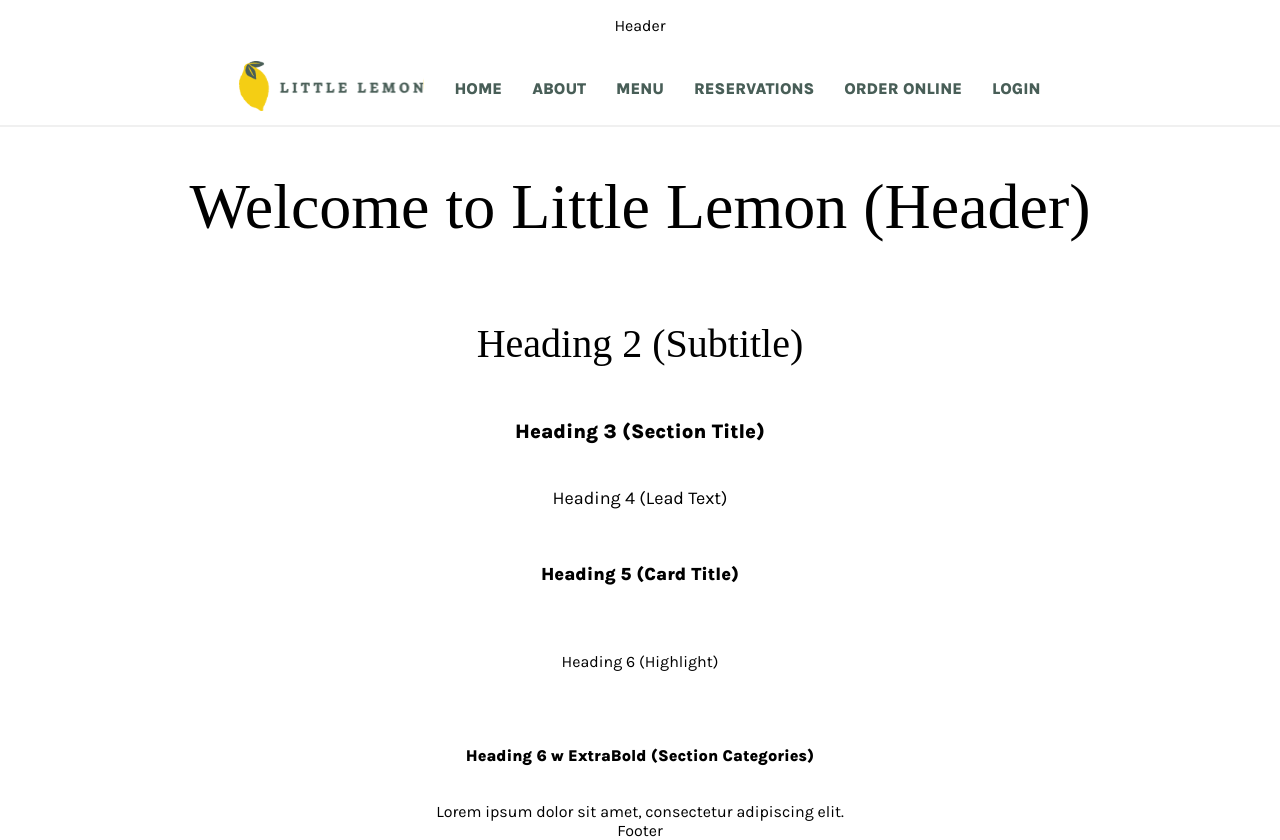
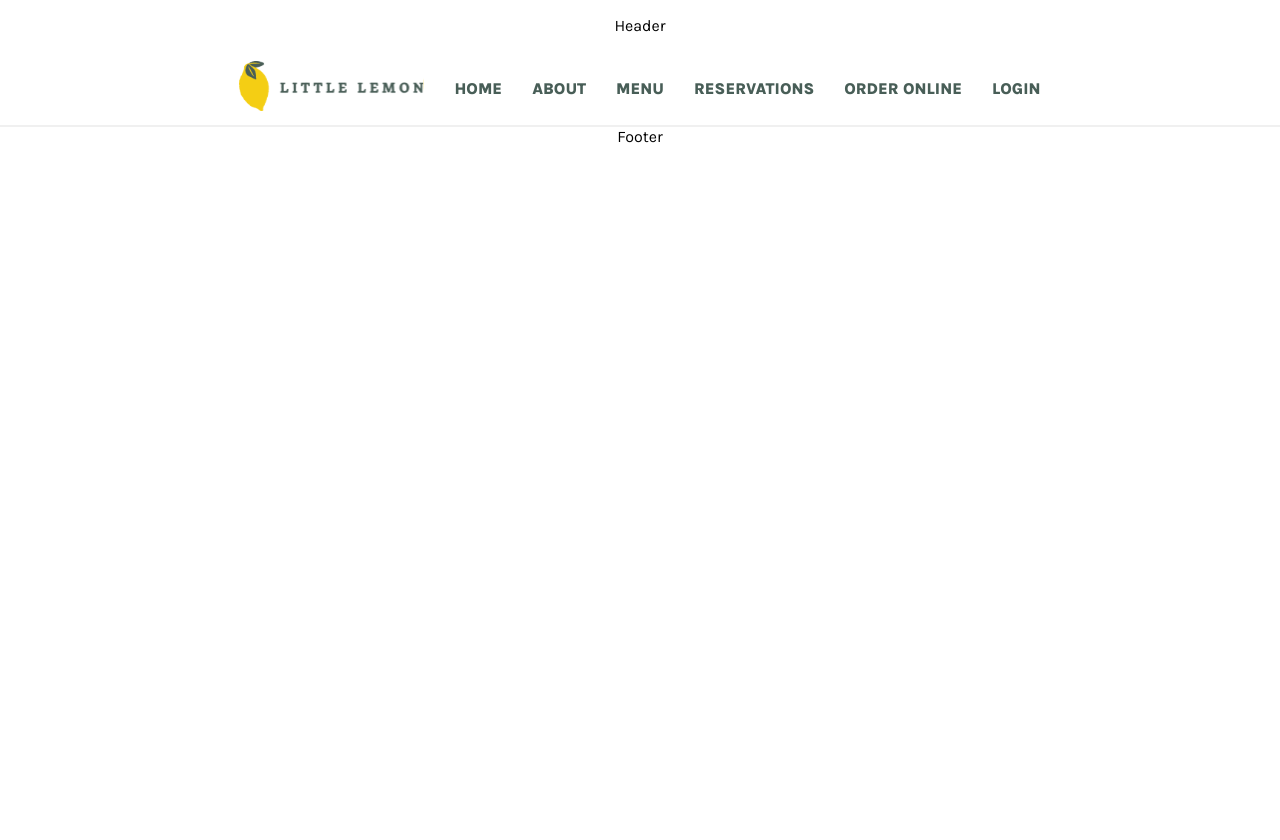
Before and after one commit to jaquelinekyle/littlelemon, a React (Create React App) app: page /booking in a window 1280 px wide. After the commit the page ends 800 px from the top, so only its background shows below. Built offline with nearby package versions, Linux system fonts and the light colour scheme; a web font is replaced by a local one.

Commit message:
added files

```diff
--- a/src/App.js
+++ b/src/App.js
@@ -1,6 +1,5 @@
 import './index.css';
 import './App.css';
-import Footer from './Footer';
 import Main from './Main';
 import Nav from './Nav';
 import Header from './Header';
@@ -11,7 +10,6 @@ function App() {
       <Header />
       <Nav />
       <Main />
-      <Footer />
     </>
   );
 }
--- /dev/null
+++ b/src/BookingPage.js
@@ -0,0 +1,11 @@
+import './index.css';
+
+function BookingPage() {
+    return (
+      <>
+
+
+      </>
+    );
+  }
+  export default BookingPage;
--- /dev/null
+++ b/src/HomePage.js
@@ -0,0 +1,21 @@
+import './index.css';
+
+function HomePage() {
+    return (
+        <>
+        <div className="grid-container">
+          <div className="col-span-12 center-content">
+            <h1>Welcome to Little Lemon (Header)</h1>
+            <h2>Heading 2 (Subtitle)</h2>
+            <h3>Heading 3 (Section Title)</h3>
+            <h4>Heading 4 (Lead Text)</h4>
+            <h5>Heading 5 (Card Title)</h5>
+            <h6>Heading 6 (Highlight)</h6>
+            <h6 style={{ fontWeight: 800 }}>Heading 6 w ExtraBold (Section Categories)</h6>
+            <p>Lorem ipsum dolor sit amet, consectetur adipiscing elit.</p>
+          </div>
+        </div>
+      </>
+    );
+  }
+  export default HomePage;
--- a/src/Main.js
+++ b/src/Main.js
@@ -1,22 +1,24 @@
 import './index.css';
+import { BrowserRouter as Router, Routes, Route } from "react-router-dom";
+import React from 'react';
+import BookingPage from './BookingPage';
+import HomePage from './HomePage';
+import Footer from './Footer';
 
 function Main() {
   return (
-    <>
-      <div className="grid-container">
-        <div className="col-span-12 center-content">
-          <h1>Welcome to Little Lemon (Header)</h1>
-          <h2>Heading 2 (Subtitle)</h2>
-          <h3>Heading 3 (Section Title)</h3>
-          <h4>Heading 4 (Lead Text)</h4>
-          <h5>Heading 5 (Card Title)</h5>
-          <h6>Heading 6 (Highlight)</h6>
-          <h6 style={{ fontWeight: 800 }}>Heading 6 w ExtraBold (Section Categories)</h6>
-          <p>Lorem ipsum dolor sit amet, consectetur adipiscing elit.</p>
-        </div>
-      </div>
-    </>
+
+  <Router>
+  <Routes>
+    <Route>
+    <Route path="/" element={<HomePage />}></Route>
+    <Route path="/booking" element={<BookingPage />}></Route>
+    </Route>
+  </Routes>
+  <Footer />
+  </Router>
   );
+
 }
 
 export default Main;
```
Also changed, not shown: src/CalltoAction.js (added, +11 -0 lines), src/Chicago.js (added, +11 -0 lines), src/CustomersSay.js (added, +10 -0 lines), src/Specials.js (added, +11 -0 lines).
